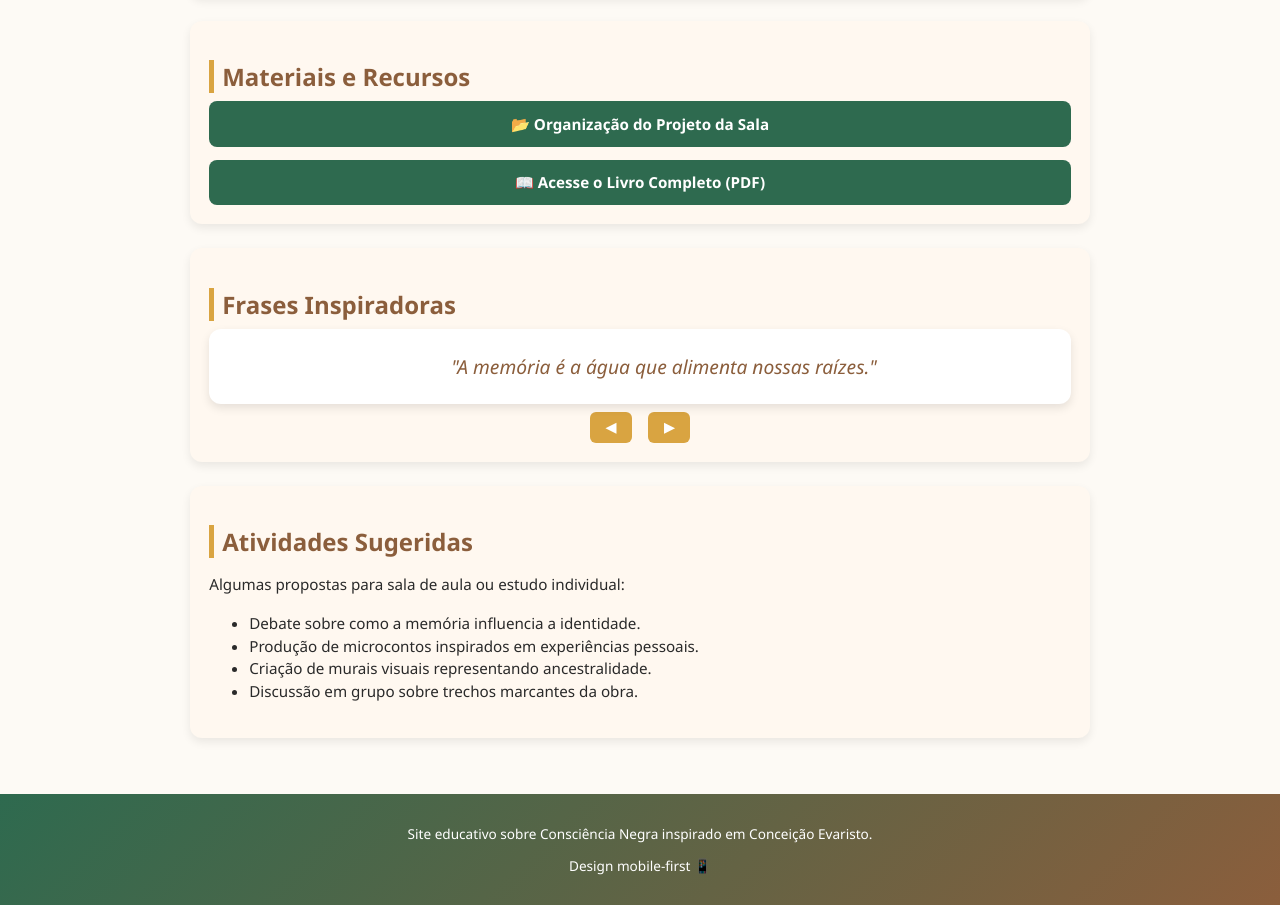
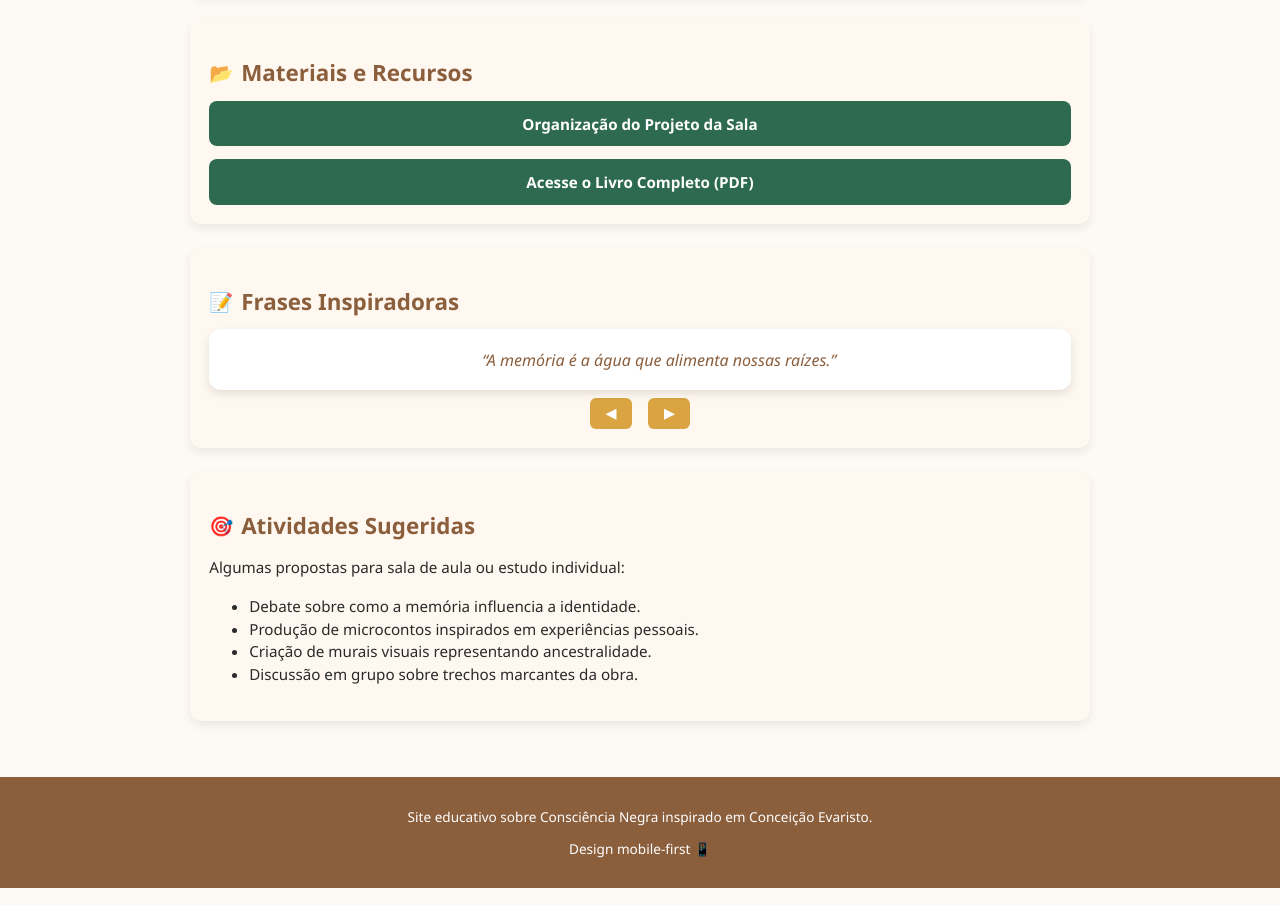
Before and after one commit to Arrulzin/olhosdagua3b, a plain HTML site: page index.html in a window 1280 px wide. Shown: the part 994-1899 px from the top of the page. Drawn offline with Linux system fonts and the light colour scheme.

Commit message:
Update index.html

```diff
--- a/index.html
+++ b/index.html
@@ -23,7 +23,7 @@
     }
 
     header {
-      background: linear-gradient(135deg, var(--terra), var(--verde));
+      background: var(--terra);
       color: #fff;
       text-align: center;
       padding: 1.5rem 1rem;
@@ -47,19 +47,19 @@
       border-radius: 12px;
       background: var(--claro);
       box-shadow: 0 4px 10px rgba(0,0,0,0.08);
-      transition: transform 0.2s;
-    }
-
-    section:hover {
-      transform: translateY(-3px);
     }
 
     section h2 {
-      font-size: 1.3rem;
-      margin-bottom: 0.5rem;
+      font-size: 1.2rem;
+      margin-bottom: 0.8rem;
       color: var(--terra);
-      border-left: 5px solid var(--ouro);
-      padding-left: 0.5rem;
+      display: flex;
+      align-items: center;
+      gap: 0.5rem;
+    }
+
+    section h2 span.icon {
+      font-size: 1.2rem;
     }
 
     section p, li {
@@ -75,11 +75,6 @@
       font-size: 0.9rem;
       border-left: 4px solid var(--verde);
       box-shadow: 0 2px 5px rgba(0,0,0,0.05);
-      transition: transform 0.2s;
-    }
-
-    .card:hover {
-      transform: scale(1.02);
     }
 
     .timeline {
@@ -113,12 +108,11 @@
       text-align: center;
       font-size: 0.95rem;
       font-weight: bold;
-      transition: background 0.3s, transform 0.2s;
+      transition: background 0.3s;
     }
 
     .resources a:hover {
       background: var(--terra);
-      transform: translateY(-2px);
     }
 
     .carousel {
@@ -136,11 +130,14 @@
 
     .carousel-item {
       min-width: 100%;
-      padding: 1.5rem;
+      padding: 1.2rem;
       text-align: center;
       font-style: italic;
       font-size: 1rem;
       color: var(--terra);
+      display: flex;
+      align-items: center;
+      justify-content: center;
     }
 
     .carousel-controls {
@@ -163,7 +160,7 @@
     footer {
       text-align: center;
       padding: 1rem;
-      background: linear-gradient(135deg, var(--verde), var(--terra));
+      background: var(--terra);
       color: #fff;
       font-size: 0.85rem;
       margin-top: 1rem;
@@ -174,9 +171,8 @@
         font-size: 2rem;
       }
       section h2 {
-        font-size: 1.5rem;
+        font-size: 1.4rem;
       }
-      .carousel-item { font-size: 1.2rem; }
     }
   </style>
 </head>
@@ -186,12 +182,12 @@
   </header>
   <main>
     <section>
-      <h2>Sobre o Conto</h2>
+      <h2><span class="icon">📖</span> Sobre o Conto</h2>
       <p><em>Olhos D’água</em>, de Conceição Evaristo, traz à tona memórias, ancestralidade e resistência do povo negro. A obra é referência para refletirmos sobre identidade, afetos e consciência social.</p>
     </section>
 
     <section>
-      <h2>Reflexões</h2>
+      <h2><span class="icon">💡</span> Reflexões</h2>
       <div class="card">A ancestralidade como força para enfrentar desafios atuais.</div>
       <div class="card">A memória como ferramenta de resistência e preservação cultural.</div>
       <div class="card">A valorização da identidade negra como base para a consciência social.</div>
@@ -199,7 +195,7 @@
     </section>
 
     <section>
-      <h2>Linha do Tempo</h2>
+      <h2><span class="icon">⏳</span> Linha do Tempo</h2>
       <div class="timeline">
         <div class="timeline-item">História da escravidão e resistência negra.</div>
         <div class="timeline-item">Movimentos de luta por igualdade no Brasil.</div>
@@ -209,21 +205,21 @@
     </section>
 
     <section>
-      <h2>Materiais e Recursos</h2>
+      <h2><span class="icon">📂</span> Materiais e Recursos</h2>
       <div class="resources">
-        <a href="https://drive.google.com/drive/folders/1gAX8RitHXMjGPhzkc8pIlE-6SW3MUscn?usp=sharing" target="_blank">📂 Organização do Projeto da Sala</a>
-        <a href="LIVRO - Olhos d'agua.pdf" target="_blank">📖 Acesse o Livro Completo (PDF)</a>
+        <a href="https://drive.google.com/drive/folders/1gAX8RitHXMjGPhzkc8pIlE-6SW3MUscn?usp=sharing" target="_blank">Organização do Projeto da Sala</a>
+        <a href="LIVRO - Olhos d'agua.pdf" target="_blank">Acesse o Livro Completo (PDF)</a>
       </div>
     </section>
 
     <section>
-      <h2>Frases Inspiradoras</h2>
+      <h2><span class="icon">📝</span> Frases Inspiradoras</h2>
       <div class="carousel" id="carousel">
         <div class="carousel-track" id="track">
-          <div class="carousel-item">"A memória é a água que alimenta nossas raízes."</div>
-          <div class="carousel-item">"Resistir é afirmar nossa identidade todos os dias."</div>
-          <div class="carousel-item">"A ancestralidade vive em cada gesto e palavra."</div>
-          <div class="carousel-item">"A literatura negra é um ato de liberdade."</div>
+          <div class="carousel-item">“A memória é a água que alimenta nossas raízes.”</div>
+          <div class="carousel-item">“Resistir é afirmar nossa identidade todos os dias.”</div>
+          <div class="carousel-item">“A ancestralidade vive em cada gesto e palavra.”</div>
+          <div class="carousel-item">“A literatura negra é um ato de liberdade.”</div>
         </div>
       </div>
       <div class="carousel-controls">
@@ -233,7 +229,7 @@
     </section>
 
     <section>
-      <h2>Atividades Sugeridas</h2>
+      <h2><span class="icon">🎯</span> Atividades Sugeridas</h2>
       <p>Algumas propostas para sala de aula ou estudo individual:</p>
       <ul>
         <li>Debate sobre como a memória influencia a identidade.</li>
```
